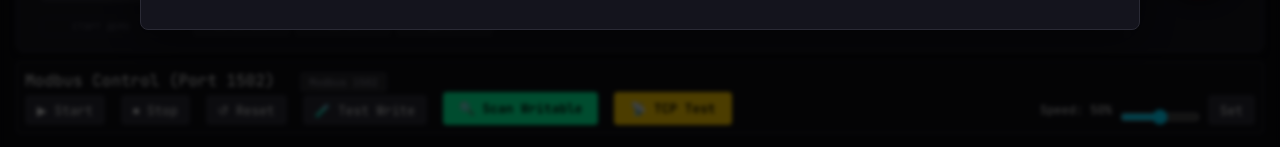
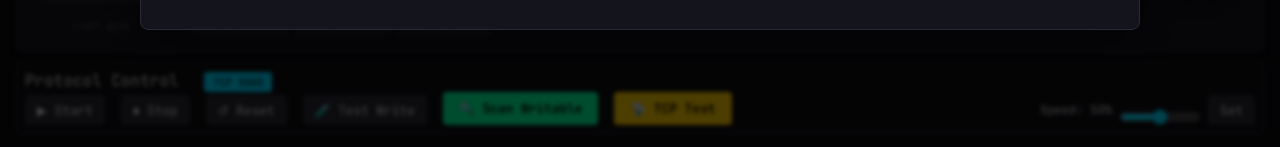
Before and after one commit to digitalfuture/robo-code, a Vue app: page / in a window 1280 px wide. Shown: the part 650-797 px from the top of the page. Built offline with nearby package versions, Linux system fonts and the light colour scheme; no server answers.

Commit message:
feat: default to TCP port 5000 (Modbus 1502 is closed)

```diff
--- a/src/components/ControlPanel.vue
+++ b/src/components/ControlPanel.vue
@@ -13,7 +13,7 @@ const modbusAddress = ref(0);
 const modbusCount = ref(20);
 
 // TCP 5000 test
-const useTcp5000 = ref(false);
+const useTcp5000 = ref(true); // Default to TCP 5000 since Modbus port is closed
 
 const toggleSystem = () => {
     // If connected, disconnect. If not, we can't really "connect" without IP yet.
@@ -184,7 +184,7 @@ const testTcpCommand = async () => {
   <!-- Modbus Control Panel -->
   <div class="modbus-test-panel">
     <div class="label-heading mono">
-      Modbus Control (Port 1502)
+      Protocol Control
       <span class="protocol-toggle">
         <button @click="toggleTcpMode" class="tcp-toggle-btn" :class="{ active: useTcp5000 }">
           {{ useTcp5000 ? 'TCP 5000' : 'Modbus 1502' }}
--- a/src/services/robotState.ts
+++ b/src/services/robotState.ts
@@ -108,8 +108,8 @@ export const robotService = {
     }
 
     const proxyUrl = import.meta.env.VITE_PROXY_URL || 'ws://localhost:3000';
-    // Get port from localStorage or env
-    const robotPort = Number(localStorage.getItem('VITE_ROBOT_PORT')) || Number(import.meta.env.VITE_ROBOT_PORT) || 1502;
+    // Get port from localStorage or env (default: 5000 for TCP String Protocol)
+    const robotPort = Number(localStorage.getItem('VITE_ROBOT_PORT')) || Number(import.meta.env.VITE_ROBOT_PORT) || 5000;
     const robotIp = import.meta.env.VITE_ROBOT_IP || '192.168.1.100';
     const protocol = (robotPort === 502 || robotPort === 1502) ? 'Modbus TCP' : 'TCP String (ER Series RCS2 V1.5.3)';
 
```
Also changed, not shown: 1 other file (tests, documents, lock files or other folders).
